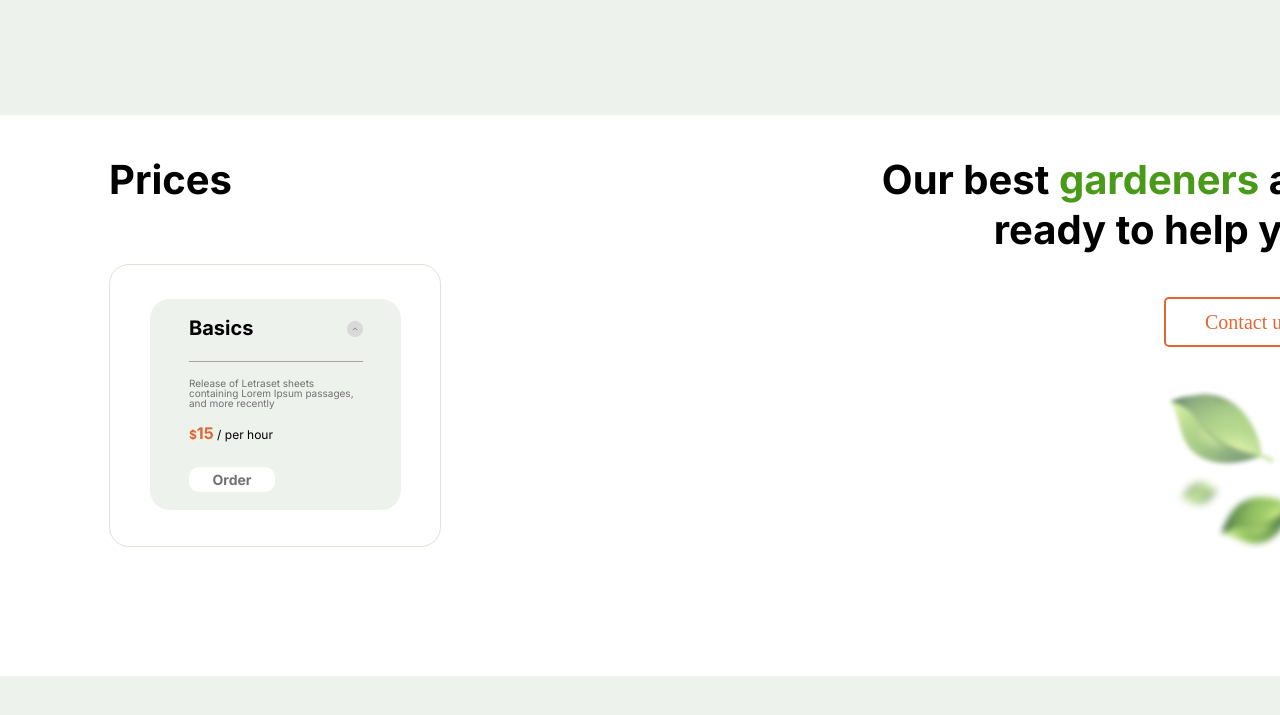
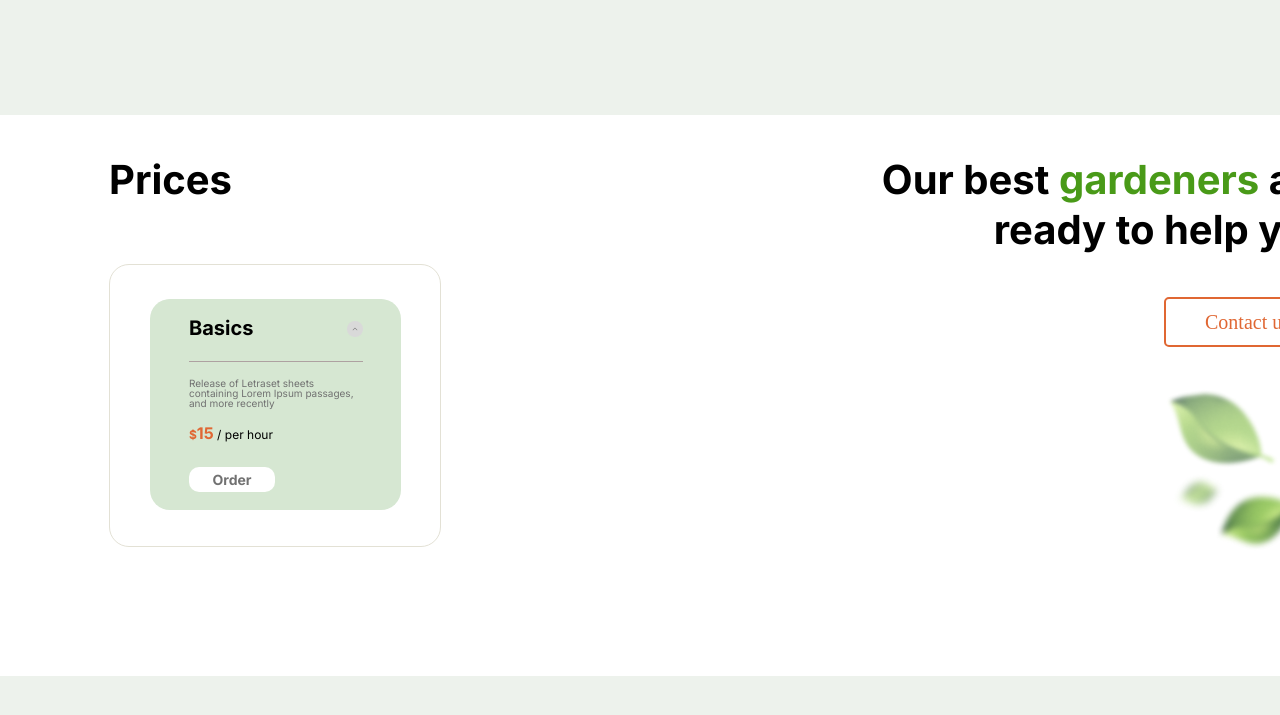
Before and after one commit to lickoneyou/Plants, a plain HTML site: page index.html in a window 1280 px wide. Both pictures are taken after a click on the element 353 px from the left and 2826 px from the top of the page. Shown: the part 2503-3218 px from the top of the page. Drawn offline with Linux system fonts and the light colour scheme; a web font is replaced by a local one.

Commit message:
fix accordion background

```diff
--- a/style.css
+++ b/style.css
@@ -19,6 +19,7 @@ html {
   display: flex;
   flex-direction: column;
   justify-content: space-around;
+  background: #D6E7D2 !important;
 }
 
 .btnActive {
```
